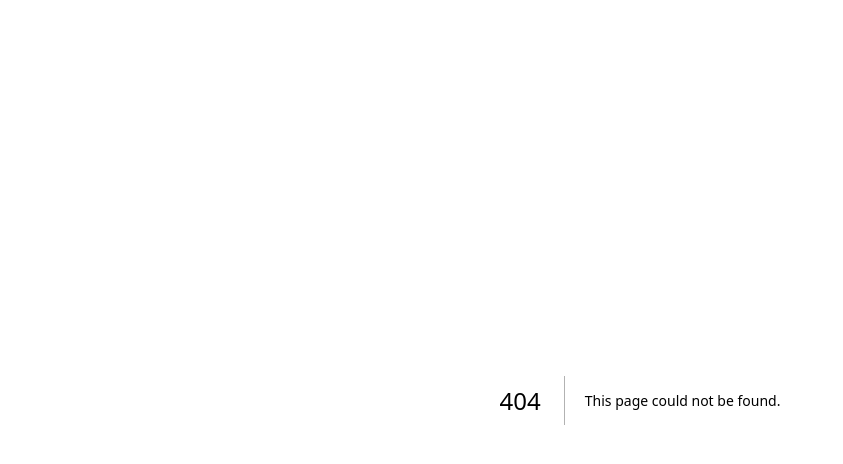
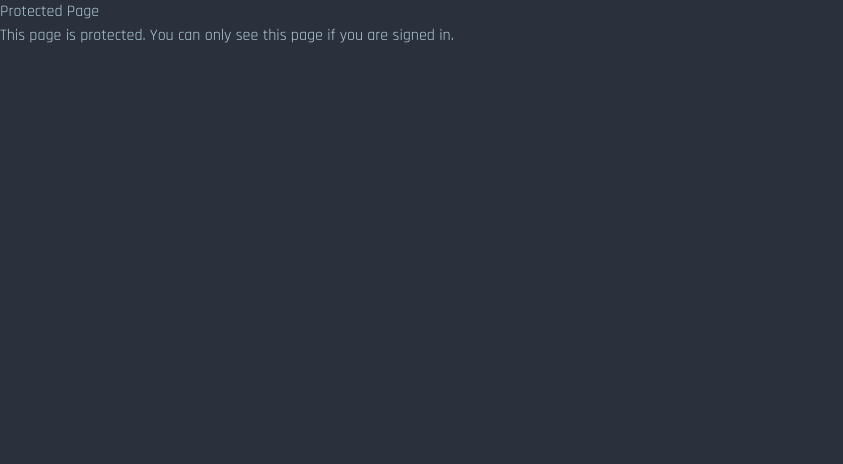
Before and after one commit to clodi-tech/guide, a Next.js app: page /protected in a window 1280 px wide. Before the commit this address had no page. Shown: the top 464 px of the page, without its empty margins (0-843 px from the left). Built offline with nearby package versions, Linux system fonts and the light colour scheme; no server answers; sample sign-in values are in the browser's storage.

Commit message:
protected route

```diff
--- /dev/null
+++ b/app/protected/page.tsx
@@ -0,0 +1,19 @@
+import { auth } from "@/auth";
+import { redirect } from "next/navigation";
+
+export default async function Page() {
+  const session = await auth();
+
+  if (!session) {
+    redirect("/api/auth/signin");
+  }
+
+  return (
+    <div>
+      <h1>Protected Page</h1>
+      <p>
+        This page is protected. You can only see this page if you are signed in.
+      </p>
+    </div>
+  );
+}
```
Also changed, not shown: 1 other file (tests, documents, lock files or other folders).
